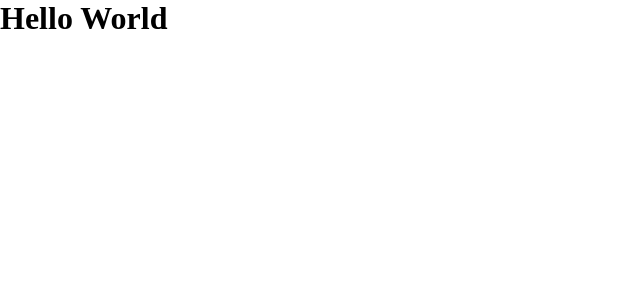
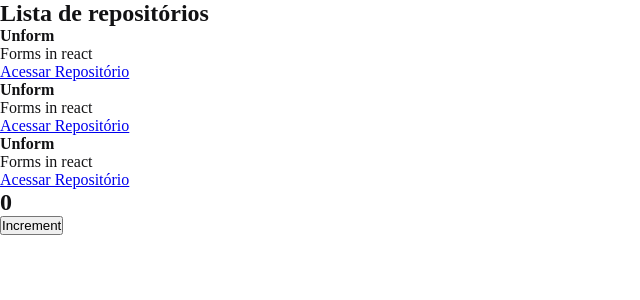
Before and after one commit to leosilvapessanha/gitExplore-ignite, a React app: page / in a window 1280 px wide. Shown: the top 300 px of the page, without its empty margins (0-640 px from the left). Built offline with nearby package versions, Linux system fonts and the light colour scheme.

Commit message:
second module done

```diff
--- a/package.json
+++ b/package.json
@@ -16,6 +16,7 @@
     "@babel/core": "^7.13.10",
     "@babel/preset-env": "^7.13.10",
     "@babel/preset-react": "^7.12.13",
+    "@pmmmwh/react-refresh-webpack-plugin": "^0.4.3",
     "@types/react": "^17.0.3",
     "@types/react-dom": "^17.0.2",
     "babel-loader": "^8.2.2",
@@ -23,6 +24,7 @@
     "css-loader": "^5.1.1",
     "html-webpack-plugin": "^5.3.1",
     "node-sass": "^5.0.0",
+    "react-refresh": "^0.9.0",
     "sass-loader": "^11.0.1",
     "style-loader": "^2.0.0",
     "webpack": "^5.24.4",
--- a/src/App.jsx
+++ b/src/App.jsx
@@ -1,5 +1,12 @@
+import { Counter } from './components/counter'
+import { RepositoryList } from './components/RepositoryList'
 import './styles/global.scss'
 
 export function App(){
-  return <h1>Hello World</h1>
+  return (
+    <>
+      <RepositoryList/>
+      <Counter/>
+    </>
+  )
 }
--- /dev/null
+++ b/src/components/RepositoryItem.jsx
@@ -0,0 +1,9 @@
+export function RepositoryItem(props){
+  return(
+    <li>
+      <strong>{props.repository.name ?? 'Default'}</strong>
+      <p>{props.repository.description}</p>
+      <a href={props.repository.link}>Acessar Repositório</a>
+    </li>
+  )
+}
--- /dev/null
+++ b/src/components/RepositoryList.jsx
@@ -0,0 +1,20 @@
+import { RepositoryItem } from "./RepositoryItem"
+
+const repository={
+  name: "Unform",
+  description: "Forms in react",
+  link: "https://github.com/unform/unform"
+}
+
+export function RepositoryList(){
+  return (
+    <section className="repository-list">
+      <h1>Lista de repositórios</h1>
+      <ul>
+        <RepositoryItem repository={repository}/>
+        <RepositoryItem repository={repository}/>
+        <RepositoryItem repository={repository}/>
+      </ul>
+    </section>
+  )
+}
--- /dev/null
+++ b/src/components/counter.jsx
@@ -0,0 +1,14 @@
+import {useState} from 'react'
+
+export function Counter() {
+  const [countMe, setCountMe] = useState(0)
+  function increment(){
+    setCountMe(countMe+1)
+  }
+  return(
+    <div>
+      <h2>{countMe}</h2>
+      <button type="button"onClick={increment}>Increment</button>
+    </div>
+  )
+}
--- a/src/index.jsx
+++ b/src/index.jsx
@@ -1,5 +1,6 @@
 import { render } from 'react-dom';
+import './styles/global.scss'
 
-import {App}  from './App'
+import { App } from './App';
 
 render(<App/>, document.getElementById('root'))
--- a/src/styles/global.scss
+++ b/src/styles/global.scss
@@ -5,6 +5,6 @@
 }
 
 body {
-  font: sans-serif;
-
+  font: 16px, "Helvetica Neve", arial, sans-serif;
+  color:#121214;
 }
--- a/webpack.config.js
+++ b/webpack.config.js
@@ -1,5 +1,6 @@
 const path = require('path')
-const HtmlWebpackPlugin=require('html-webpack-plugin')
+const HtmlWebpackPlugin = require('html-webpack-plugin')
+const ReactRefreshWebpackPlugin = require('@pmmmwh/react-refresh-webpack-plugin')
 
 const isDevelopment = process.env.NODE_ENV !== 'production'
 
@@ -15,19 +16,28 @@
     extensions: ['.js', '.jsx']
   },
   devServer: {
-    contentBase: path.resolve(__dirname,'public')
+    contentBase: path.resolve(__dirname,'public'),
+    hot: true
   },
   plugins:[
+    isDevelopment && new ReactRefreshWebpackPlugin(),
     new HtmlWebpackPlugin({
       template:path.resolve(__dirname,'public','index.html')
     })
-  ],
+  ].filter(Boolean),
   module:{
     rules:[
       {
         test: /\.jsx$/,
         exclude: /node_modules/,
-        use: 'babel-loader'
+        use: {
+          loader: 'babel-loader',
+          options:{
+            plugins: [
+            isDevelopment && require.resolve('react-refresh/babel')
+            ].filter(Boolean)
+          }
+        }
       },
       {
         test: /\.scss$/,
```
Also changed, not shown: 1 other file (tests, documents, lock files or other folders).
